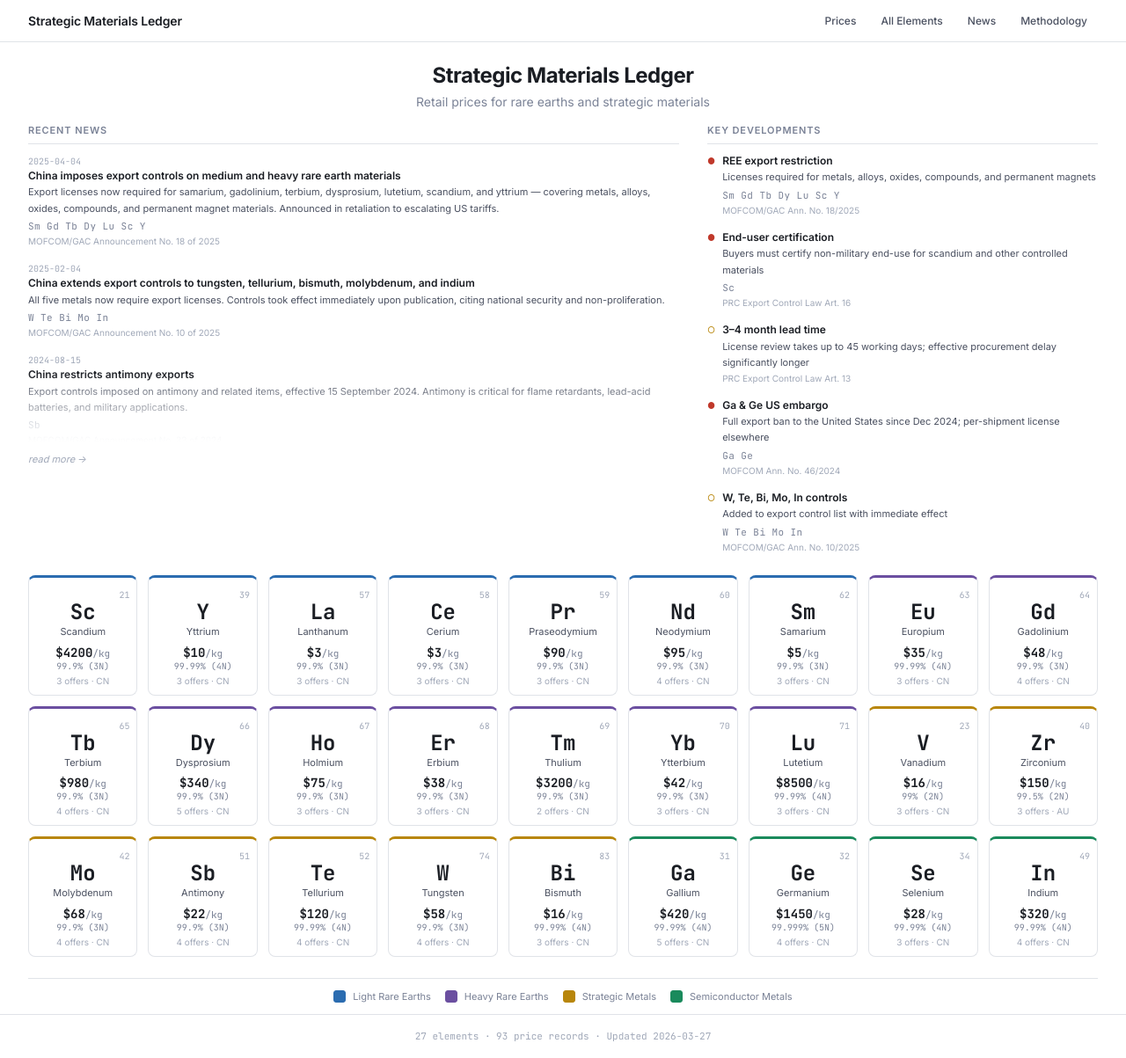
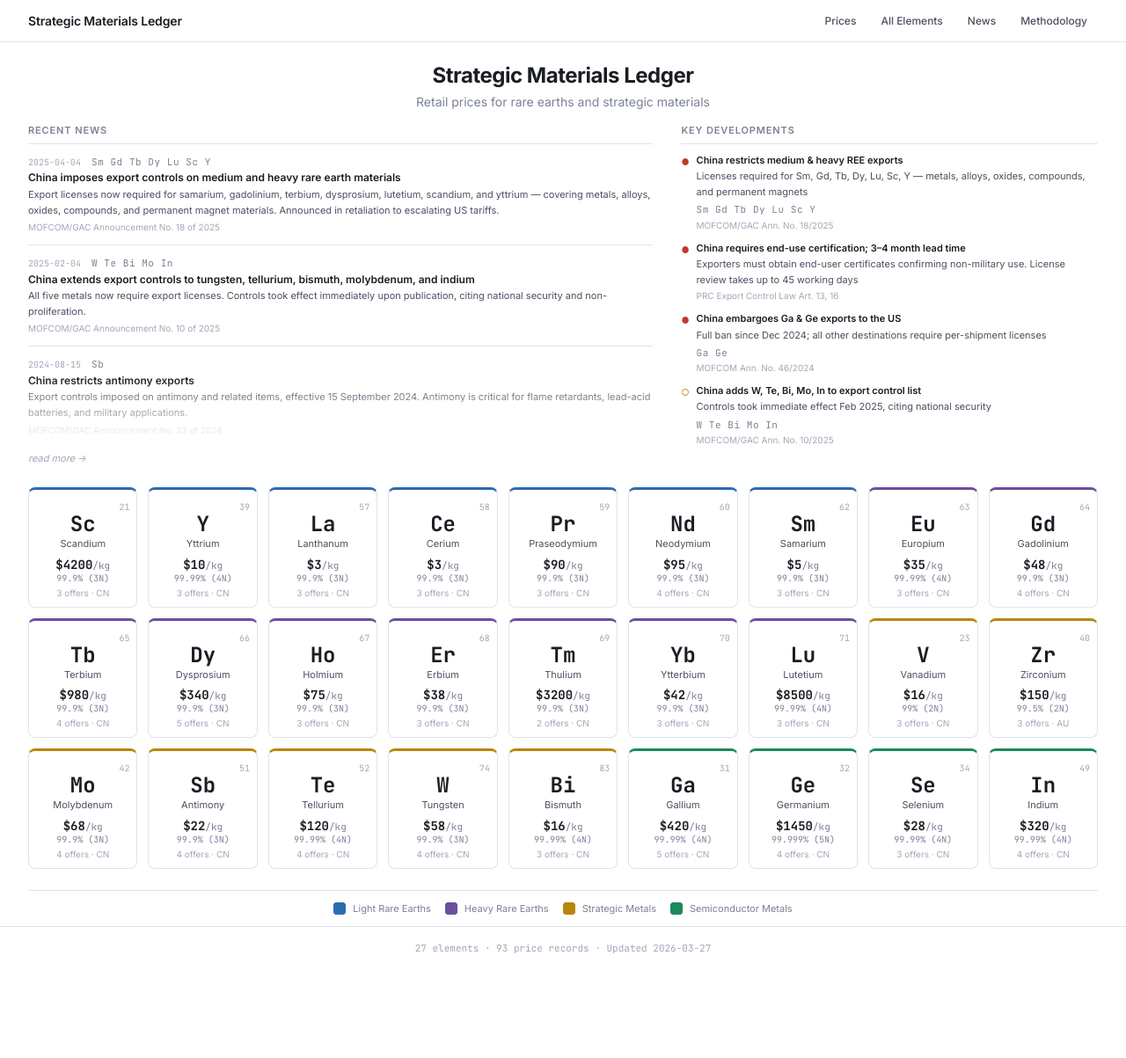
Before and after one commit to mironovb/lanthanides.io, a Jekyll site: the page built from index.html, in a window 1280 px wide. Shown: the whole page at 88% size. Built offline with Jekyll 4.4.1, drawn with Linux system fonts in a browser that asks for light colours; after the commit the page ends 1103 px from its top, so only the background shows below that.

Commit message:
news section update fixv2

```diff
--- a/_data/key_developments.yml
+++ b/_data/key_developments.yml
@@ -1,30 +1,24 @@
-# Key Developments — structured highlights shown on homepage
+# Key Developments — 4 items, all China-related
 
-- title: "REE export restriction"
-  detail: "Licenses required for metals, alloys, oxides, compounds, and permanent magnets"
+- title: "China restricts medium & heavy REE exports"
+  detail: "Licenses required for Sm, Gd, Tb, Dy, Lu, Sc, Y — metals, alloys, oxides, compounds, and permanent magnets"
   elements: [Sm, Gd, Tb, Dy, Lu, Sc, Y]
   severity: high
   ref: "MOFCOM/GAC Ann. No. 18/2025"
 
-- title: "End-user certification"
-  detail: "Buyers must certify non-military end-use for scandium and other controlled materials"
-  elements: [Sc]
+- title: "China requires end-use certification; 3–4 month lead time"
+  detail: "Exporters must obtain end-user certificates confirming non-military use. License review takes up to 45 working days"
   severity: high
-  ref: "PRC Export Control Law Art. 16"
+  ref: "PRC Export Control Law Art. 13, 16"
 
-- title: "3–4 month lead time"
-  detail: "License review takes up to 45 working days; effective procurement delay significantly longer"
-  severity: medium
-  ref: "PRC Export Control Law Art. 13"
-
-- title: "Ga & Ge US embargo"
-  detail: "Full export ban to the United States since Dec 2024; per-shipment license elsewhere"
+- title: "China embargoes Ga & Ge exports to the US"
+  detail: "Full ban since Dec 2024; all other destinations require per-shipment licenses"
   elements: [Ga, Ge]
   severity: high
   ref: "MOFCOM Ann. No. 46/2024"
 
-- title: "W, Te, Bi, Mo, In controls"
-  detail: "Added to export control list with immediate effect"
+- title: "China adds W, Te, Bi, Mo, In to export control list"
+  detail: "Controls took immediate effect Feb 2025, citing national security"
   elements: [W, Te, Bi, Mo, In]
   severity: medium
   ref: "MOFCOM/GAC Ann. No. 10/2025"
--- a/_layouts/home.html
+++ b/_layouts/home.html
@@ -17,26 +17,26 @@ layout: default
   {% if sorted_news.size > 0 %}
   <section class="news-home">
     <h2 class="panel-label">Recent News</h2>
-    <div class="news-preview">
+    <ul class="news-list">
       {% for item in sorted_news limit:3 %}
-        <div class="news-entry {% if forloop.index == 3 %}news-entry-faded{% endif %}">
-          <time class="news-entry-date" datetime="{{ item.date }}">{{ item.date }}</time>
+        <li class="news-entry {% if forloop.index == 3 %}news-entry-faded{% endif %}">
+          <div class="news-entry-head">
+            <time datetime="{{ item.date }}">{{ item.date }}</time>
+            {% if item.elements.size > 0 %}
+              <span class="news-entry-elements">{{ item.elements | join: "  " }}</span>
+            {% endif %}
+          </div>
           <strong class="news-entry-title">{{ item.headline }}</strong>
           <p class="news-entry-body">{{ item.body }}</p>
-          {% if item.elements.size > 0 %}
-            <span class="news-entry-elements">{{ item.elements | join: " " }}</span>
-          {% endif %}
           {% if item.references.size > 0 %}
             {% for ref in item.references %}
               <cite class="news-entry-ref">{{ ref.label }}</cite>
             {% endfor %}
           {% endif %}
-        </div>
+        </li>
       {% endfor %}
-      <div class="news-more-wrap">
-        <a href="{{ '/news/' | relative_url }}" class="news-read-more">read more &rarr;</a>
-      </div>
-    </div>
+    </ul>
+    <a href="{{ '/news/' | relative_url }}" class="news-read-more">read more &rarr;</a>
   </section>
   {% endif %}
 
@@ -50,7 +50,7 @@ layout: default
           <div class="kd-content">
             <strong class="kd-title">{{ item.title }}</strong>
             <p class="kd-detail">{{ item.detail }}</p>
-            {% if item.elements %}<span class="kd-elements">{{ item.elements | join: " " }}</span>{% endif %}
+            {% if item.elements %}<span class="kd-elements">{{ item.elements | join: "  " }}</span>{% endif %}
             {% if item.ref and item.ref != "" %}<cite class="kd-ref">{{ item.ref }}</cite>{% endif %}
           </div>
         </div>
--- a/_sass/_home.scss
+++ b/_sass/_home.scss
@@ -25,42 +25,58 @@
   border-bottom: $border-thin;
 }
 
-// ── Home top row: two columns ─────────────────────────────────
+// ── Home top row: two columns, forced side-by-side ───────────
 .home-top-row {
-  display: flex;
-  flex-direction: column;
-  gap: $sp-4;
   margin-bottom: $sp-6;
 
   @include bp-lg {
-    flex-direction: row;
+    display: grid;
+    grid-template-columns: 3fr 2fr;
     gap: $sp-8;
+    align-items: start;
   }
 }
 
-// ── Recent News (left column, plain text) ────────────────────
+// ── Recent News (left column) ────────────────────────────────
 .news-home {
-  flex: 5;
   min-width: 0;
 }
 
-.news-preview {
+.news-list {
+  list-style: none;
+  padding: 0;
+  margin: 0;
   display: flex;
   flex-direction: column;
-  gap: $sp-4;
-  position: relative;
+  gap: 0;
 }
 
 .news-entry {
-  // no background, no border — just text
+  padding: $sp-3 0;
+  border-bottom: 1px solid $border-primary;
+
+  &:first-child { padding-top: 0; }
 }
 
-.news-entry-date {
-  display: block;
+.news-entry-head {
+  display: flex;
+  align-items: baseline;
+  gap: $sp-3;
+  margin-bottom: 3px;
+
+  time {
+    font-family: $font-mono;
+    font-size: 10px;
+    color: $text-dim;
+    white-space: nowrap;
+  }
+}
+
+.news-entry-elements {
   font-family: $font-mono;
-  font-size: 10px;
-  color: $text-dim;
-  margin-bottom: 2px;
+  font-size: $fs-xs;
+  color: $text-muted;
+  letter-spacing: 0.05em;
 }
 
 .news-entry-title {
@@ -69,22 +85,14 @@
   font-weight: $fw-semibold;
   color: $text-primary;
   line-height: $lh-tight;
+  margin-bottom: 2px;
 }
 
 .news-entry-body {
   font-size: $fs-xs;
   color: $text-secondary;
   line-height: $lh-relaxed;
-  margin: 2px 0 0;
-}
-
-.news-entry-elements {
-  display: block;
-  font-family: $font-mono;
-  font-size: $fs-xs;
-  color: $text-muted;
-  margin-top: 3px;
-  letter-spacing: 0.04em;
+  margin: 0;
 }
 
 .news-entry-ref {
@@ -92,40 +100,42 @@
   font-style: normal;
   font-size: 10px;
   color: $text-dim;
-  margin-top: 2px;
+  margin-top: 3px;
 }
 
 // 3rd entry fades out
 .news-entry-faded {
-  mask-image: linear-gradient(to bottom, rgba(0,0,0,1) 20%, rgba(0,0,0,0) 95%);
-  -webkit-mask-image: linear-gradient(to bottom, rgba(0,0,0,1) 20%, rgba(0,0,0,0) 95%);
-}
-
-.news-more-wrap {
-  margin-top: -$sp-3;
+  border-bottom: none;
+  mask-image: linear-gradient(to bottom, rgba(0,0,0,1) 30%, rgba(0,0,0,0));
+  -webkit-mask-image: linear-gradient(to bottom, rgba(0,0,0,1) 30%, rgba(0,0,0,0));
 }
 
 .news-read-more {
+  display: inline-block;
   font-size: $fs-xs;
   font-style: italic;
   color: $text-dim;
   text-decoration: none;
+  margin-top: $sp-1;
 
   &:hover {
     color: $text-secondary;
   }
 }
 
-// ── Key Developments (right column, plain text) ──────────────
+// ── Key Developments (right column) ──────────────────────────
 .kd-section {
-  flex: 3;
   min-width: 0;
+
+  @include bp-max-md {
+    margin-top: $sp-4;
+  }
 }
 
 .kd-list {
   display: flex;
   flex-direction: column;
-  gap: $sp-4;
+  gap: $sp-3;
 }
 
 .kd-entry {
@@ -138,7 +148,7 @@
   flex-shrink: 0;
   font-size: 10px;
   line-height: $lh-tight;
-  margin-top: 1px;
+  margin-top: 2px;
 
   &.kd-dot-high { color: $accent-red; }
   &.kd-dot-med  { color: $accent-amber; }
@@ -150,7 +160,7 @@
 
 .kd-title {
   display: block;
-  font-size: $fs-sm;
+  font-size: $fs-xs;
   font-weight: $fw-semibold;
   color: $text-primary;
   line-height: $lh-tight;
@@ -169,7 +179,7 @@
   font-size: $fs-xs;
   color: $text-muted;
   margin-top: 3px;
-  letter-spacing: 0.04em;
+  letter-spacing: 0.05em;
 }
 
 .kd-ref {
```
Also changed, not shown: other parts of _layouts/home.html (+1 -1 lines).
